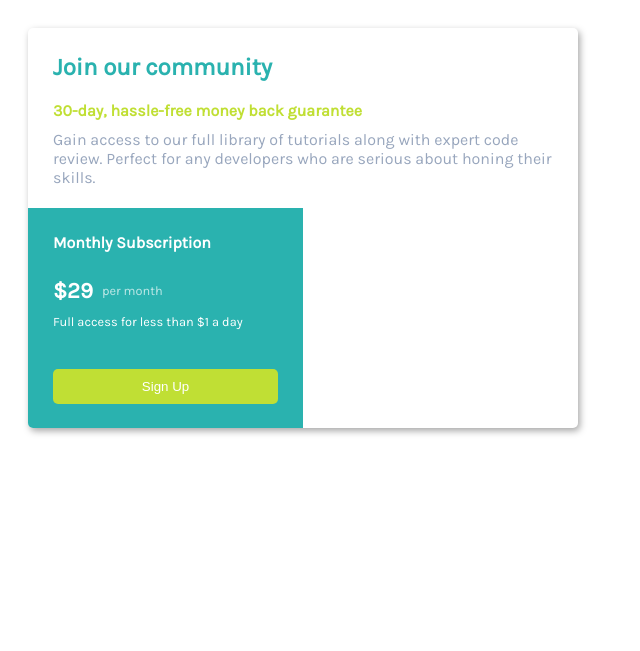
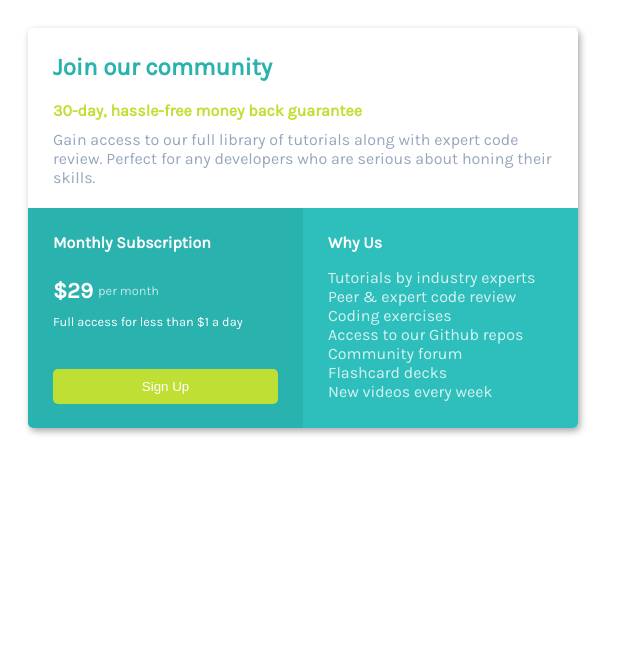
Before and after one commit to Danny-Yu-X/pricing-card-frontend-mentor-project, a plain HTML site: page index.html in a window 1280 px wide. Shown: the whole page, without its empty margins (0-640 px from the left). Drawn offline with Linux system fonts and the light colour scheme.

Commit message:
Update style.css

```diff
--- a/style.css
+++ b/style.css
@@ -30,29 +30,25 @@ h2, h4, p {
 }
 
 #bottom-section {
+  display: flex;
+  flex-direction: column;
   width: 100%;
   height: 55%;
   color: white;
 }
 
 #bottom-left-section {
-  display: inline-block;
-  /*width: 50%;*/
-  width: 100%;
   height: 100%;
-  vertical-align: top;
   background-color: #2ab2af;
   padding: 25px;
+  flex-basis: 50%;
 }
 
 #bottom-right-section {
-  display: inline-block;
-  /*width: 50%;*/
-  width: 100%;
   height: 100%;
-  vertical-align: top;
   background-color: #2EBFBD;
   padding: 25px;
+  flex-basis: 50%;
 }
 
 #top-section h2 {
@@ -99,20 +95,16 @@ button:hover {
   margin-bottom: 40px;
 }
 
-#price-frequency, #price {
-  display: inline-block;
+#price-container {
+  display: flex;
+  align-items: center;
+  margin-bottom: 10px;
 }
 
 #price-frequency {
-  position: relative;
-  top: -3px;
   font-size: 0.8rem;
   opacity: 0.7;
   margin-left: 5px;
-}
-
-#price-container {
-  margin-bottom: 10px;
 }
 
 ul {
@@ -130,8 +122,9 @@ Mobile first approach (ideal)*/
     width: 550px;
     height: 400px;
   }
-  #bottom-left-section, #bottom-right-section {
-    width: 50%;
+
+  #bottom-section {
+    flex-direction: row;
   }
 }
 
```
